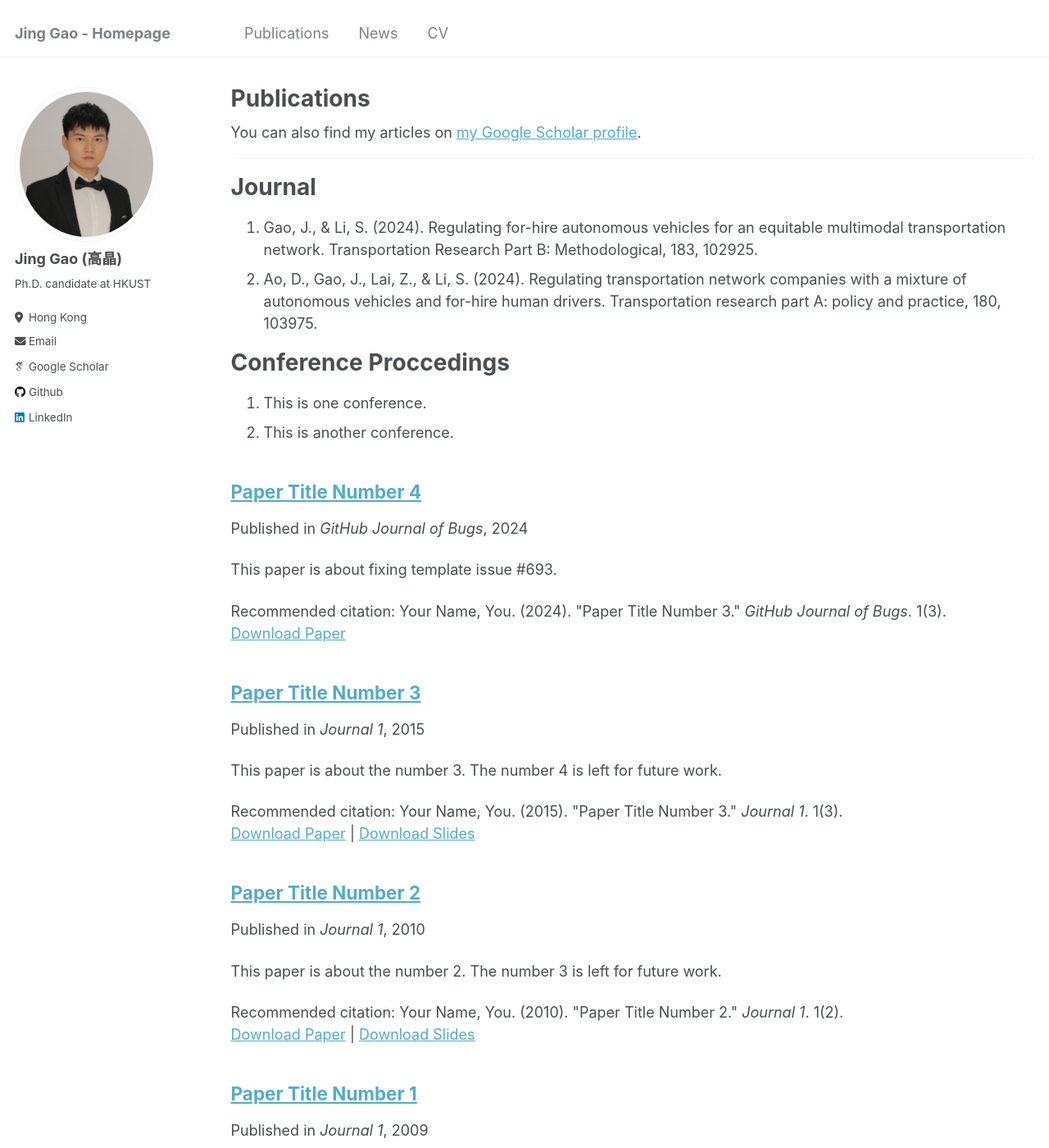
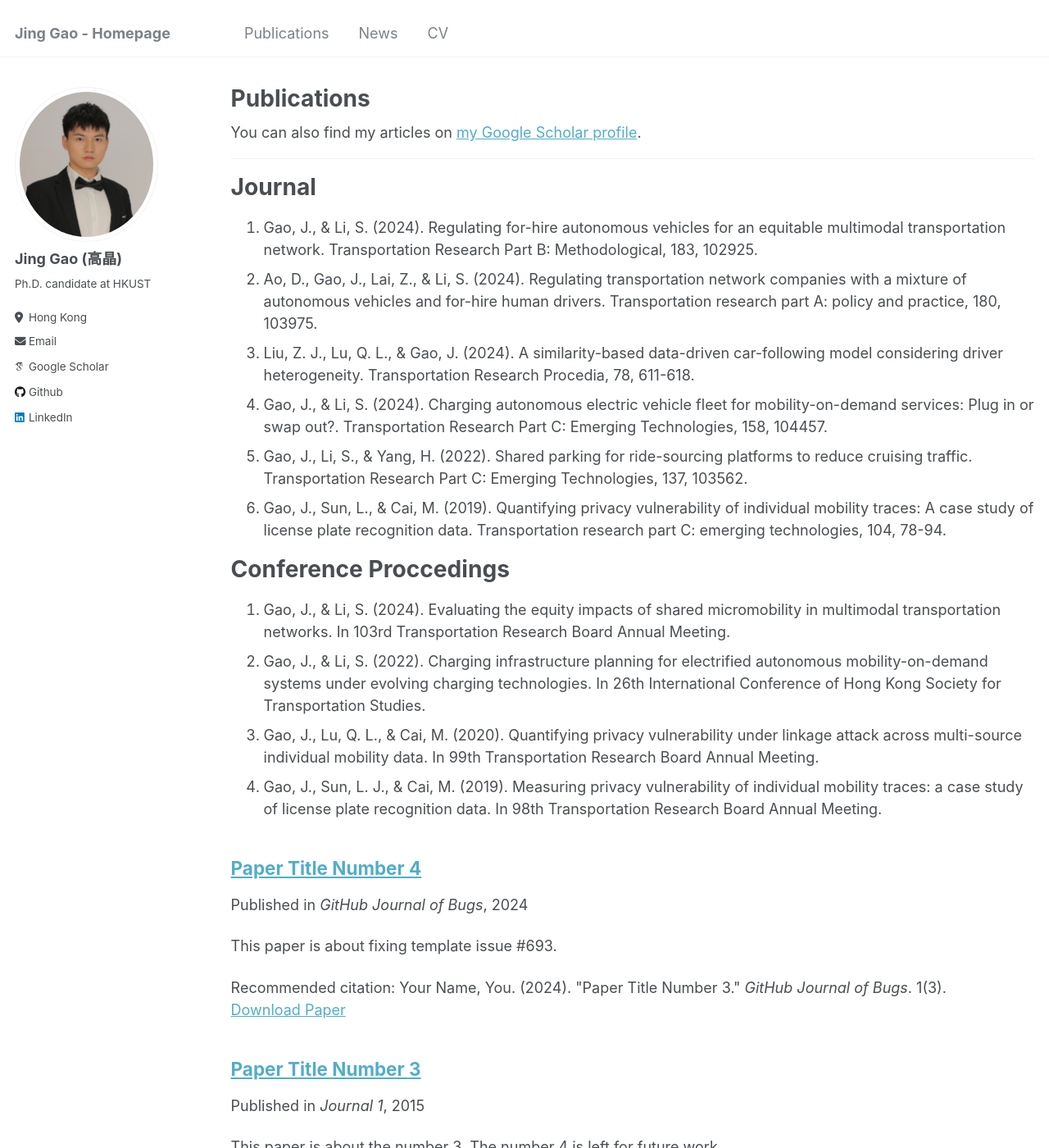
Before and after one commit to jgaoax/jgaoax.github.io, a Jekyll site: the page built from _pages/publications.md, in a window 1280 px wide and 1400 px high. Shown: the whole window at 82% size. Built offline with Jekyll 4.4.1, drawn with Linux system fonts in a browser that asks for light colours; some web fonts are replaced.

Commit message:
Update publications.md

```diff
--- a/_pages/publications.md
+++ b/_pages/publications.md
@@ -17,11 +17,17 @@ Journal
 ======
 1. Gao, J., & Li, S. (2024). Regulating for-hire autonomous vehicles for an equitable multimodal transportation network. Transportation Research Part B: Methodological, 183, 102925.
 2. Ao, D., Gao, J., Lai, Z., & Li, S. (2024). Regulating transportation network companies with a mixture of autonomous vehicles and for-hire human drivers. Transportation research part A: policy and practice, 180, 103975.
+3. Liu, Z. J., Lu, Q. L., & Gao, J. (2024). A similarity-based data-driven car-following model considering driver heterogeneity. Transportation Research Procedia, 78, 611-618.
+4. Gao, J., & Li, S. (2024). Charging autonomous electric vehicle fleet for mobility-on-demand services: Plug in or swap out?. Transportation Research Part C: Emerging Technologies, 158, 104457.
+5. Gao, J., Li, S., & Yang, H. (2022). Shared parking for ride-sourcing platforms to reduce cruising traffic. Transportation Research Part C: Emerging Technologies, 137, 103562.
+6. Gao, J., Sun, L., & Cai, M. (2019). Quantifying privacy vulnerability of individual mobility traces: A case study of license plate recognition data. Transportation research part C: emerging technologies, 104, 78-94.
 
 Conference Proccedings
 ======
-1. This is one conference.
-2. This is another conference.
+1. Gao, J., & Li, S. (2024). Evaluating the equity impacts of shared micromobility in multimodal transportation networks. In 103rd Transportation Research Board Annual Meeting.
+2. Gao, J., & Li, S. (2022). Charging infrastructure planning for electrified autonomous mobility-on-demand systems under evolving charging technologies. In 26th International Conference of Hong Kong Society for Transportation Studies.
+3. Gao, J., Lu, Q. L., & Cai, M. (2020). Quantifying privacy vulnerability under linkage attack across multi-source individual mobility data. In 99th Transportation Research Board Annual Meeting.
+4. Gao, J., Sun, L. J., & Cai, M. (2019). Measuring privacy vulnerability of individual mobility traces: a case study of license plate recognition data. In 98th Transportation Research Board Annual Meeting.
 
 {% for post in site.publications reversed %}
   {% include archive-single.html %}
```
